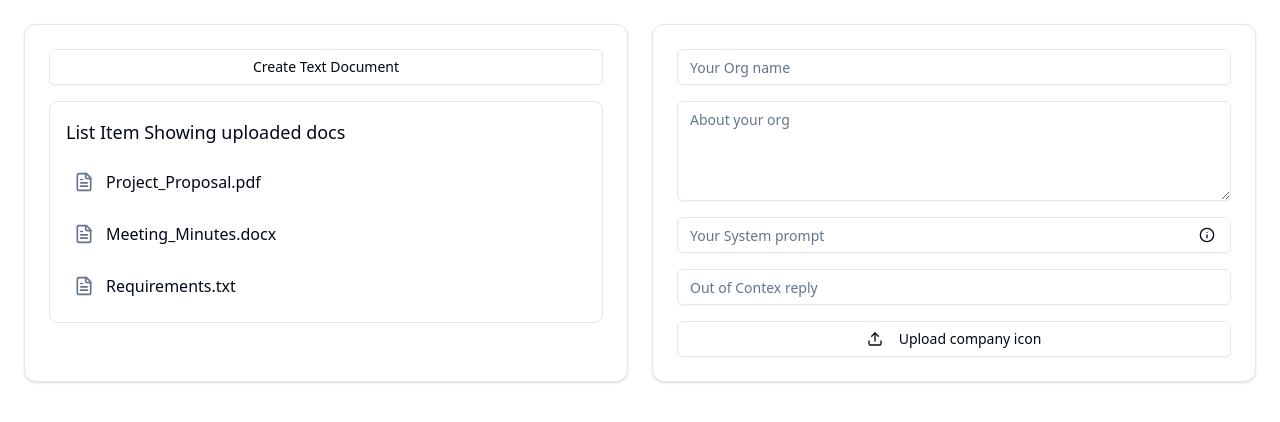
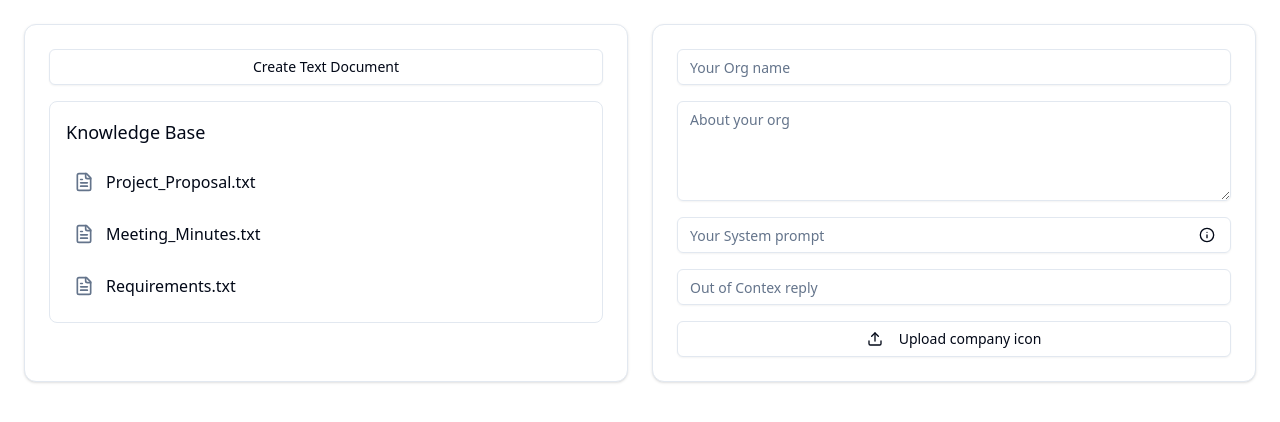
Before and after one commit to ashiqsultan/mocks01, a React (Vite) app: page / in a window 1280 px wide. Shown: the top 422 px of the page. Built offline with nearby package versions, Linux system fonts and the light colour scheme.

Commit message:
Added tanstack

```diff
--- a/package.json
+++ b/package.json
@@ -26,6 +26,8 @@
     "@radix-ui/react-icons": "^1.3.0",
     "@radix-ui/react-slot": "^1.1.0",
     "@radix-ui/react-tooltip": "^1.1.4",
+    "@tanstack/react-query": "^5.61.0",
+    "@tanstack/react-query-devtools": "^5.61.0",
     "class-variance-authority": "^0.7.0",
     "clsx": "^2.1.1",
     "lucide-react": "^0.453.0",
--- a/src/components/Dashboard.tsx
+++ b/src/components/Dashboard.tsx
@@ -6,18 +6,12 @@ import { FileText, Upload, Info } from 'lucide-react';
 import { Tooltip, TooltipContent, TooltipProvider, TooltipTrigger } from '@/components/ui/tooltip';
 import { TextDocDialogForm } from '@/components/TextDocDialogForm';
 import { useState } from 'react';
-
-// Mock data for uploaded files
-const mockFiles = [
-  { id: 1, name: 'Project_Proposal.pdf' },
-  { id: 2, name: 'Meeting_Minutes.docx' },
-  { id: 3, name: 'Requirements.txt' },
-];
+import { useDocuments } from '@/store/queries';
 
 export default function Dashboard() {
   // State to manage dialog visibility
   const [isTextDocDialogOpen, setIsTextDocDialogOpen] = useState(false);
-
+  const { data: documents, isLoading, isError } = useDocuments();
   return (
     <div className='container mx-auto p-6'>
       <div className='grid grid-cols-1 gap-6 md:grid-cols-2'>
@@ -26,15 +20,17 @@ export default function Dashboard() {
           <div className='space-y-4'>
             <TextDocDialogForm isOpen={isTextDocDialogOpen} onOpenChange={setIsTextDocDialogOpen} />
             <div className='rounded-lg border p-4'>
-              <h3 className='mb-4 text-lg font-medium'>List Item Showing uploaded docs</h3>
+              <h3 className='mb-4 text-lg font-medium'>Knowledge Base</h3>
               <div className='space-y-3'>
-                {mockFiles.map(file => (
+                {isLoading && <p>Loading...</p>}
+                {isError && <p>Error fetching documents</p>}
+                {documents?.map(doc => (
                   <div
-                    key={file.id}
+                    key={doc.id}
                     className='flex items-center gap-3 rounded-lg p-2 hover:bg-muted'
                   >
                     <FileText className='h-5 w-5 text-muted-foreground' />
-                    <span>{file.name}</span>
+                    <span>{doc.title}</span>
                   </div>
                 ))}
               </div>
--- a/src/main.tsx
+++ b/src/main.tsx
@@ -2,9 +2,12 @@ import React from 'react';
 import ReactDOM from 'react-dom/client';
 import './index.css';
 import App from 'app/app';
+import TanStackProvider from './providers/TanStackProvider';
 
 ReactDOM.createRoot(document.getElementById('root')!).render(
   <React.StrictMode>
-    <App />
+    <TanStackProvider>
+      <App />
+    </TanStackProvider>
   </React.StrictMode>,
 );
--- /dev/null
+++ b/src/providers/TanStackProvider.tsx
@@ -0,0 +1,15 @@
+// This file is the TanStackProvider component.
+import { QueryClient, QueryClientProvider } from '@tanstack/react-query';
+import { ReactQueryDevtools } from '@tanstack/react-query-devtools';
+
+const TanStackProvider = ({ children }: { children: React.ReactNode }) => {
+  const queryClient = new QueryClient();
+  return (
+    <QueryClientProvider client={queryClient}>
+      {children}
+      <ReactQueryDevtools initialIsOpen={false} />
+    </QueryClientProvider>
+  );
+};
+
+export default TanStackProvider;
--- /dev/null
+++ b/src/store/queries.ts
@@ -0,0 +1,34 @@
+import { useQuery } from '@tanstack/react-query';
+
+type DocumentItem = { id: number; title: string };
+// Mock data for uploaded files
+const mockDocs: DocumentItem[] = [
+  { id: 1, title: 'Project_Proposal.txt' },
+  { id: 2, title: 'Meeting_Minutes.txt' },
+  { id: 3, title: 'Requirements.txt' },
+];
+
+// const getDocById = async (id: string): Promise<DocumentItem | null> => {
+//   return new Promise(resolve => {
+//     setTimeout(() => {
+//       const result = mockDocs.find(file => file.id === parseInt(id));
+//       resolve(result || null);
+//     }, 2000);
+//   });
+// };
+
+const fetchDocuments = async (): Promise<DocumentItem[]> => {
+  // Simulating API call with mock data
+  return new Promise(resolve => {
+    setTimeout(() => {
+      resolve(mockDocs);
+    }, 2000);
+  });
+};
+
+export const useDocuments = () => {
+  return useQuery({
+    queryKey: ['documents'],
+    queryFn: fetchDocuments,
+  });
+};
```
Also changed, not shown: 1 other file (tests, documents, lock files or other folders).
